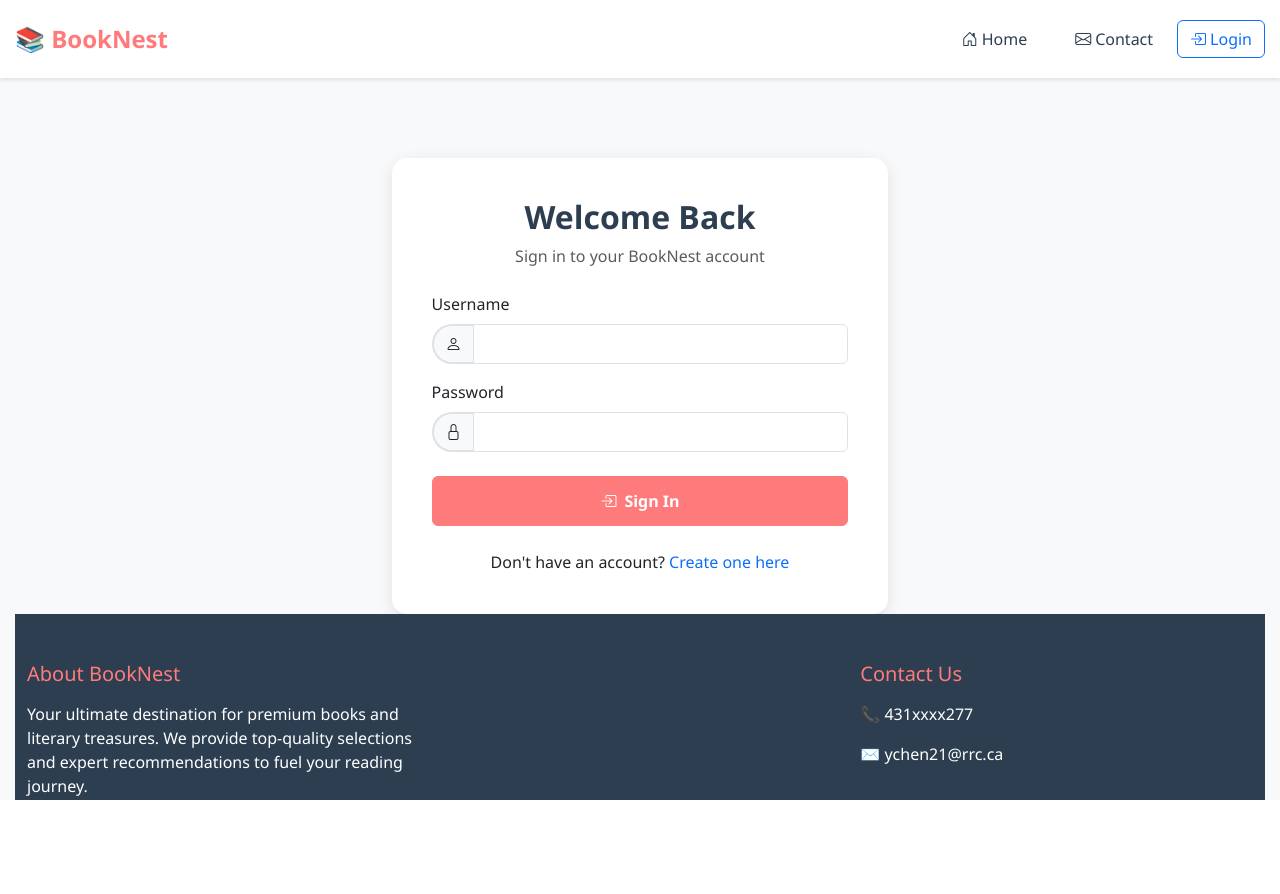
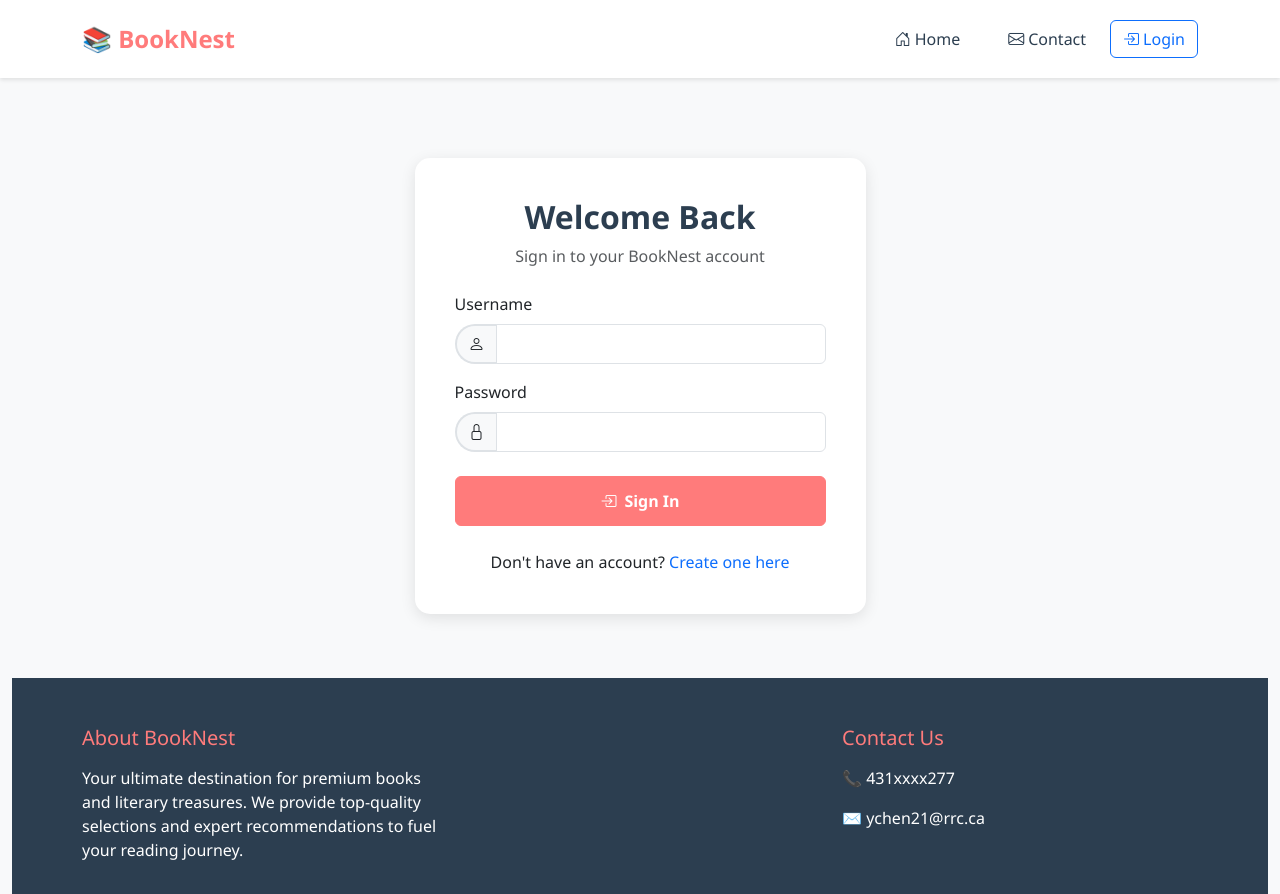
Before and after one commit to ychen21-rrc/booknest_cms, a PHP site: page /login.php in a window 1280 px wide. Before the commit the page ends 800 px from the top, so only its background shows below. Run offline with PHP 8.4, Linux system fonts and the light colour scheme.

Commit message:
Revert "update login.php and register.php ui"
This reverts commit 5551abe1303726cd576740ec5919fd4508fe325b.

```diff
--- a/styles.css
+++ b/styles.css
@@ -5,73 +5,15 @@
     --light-gray: #F8F9FA;
 }
 
-/* Page layout fix - ensure footer stays at bottom */
-html, body {
-    height: 100%;
-    margin: 0;
-    padding: 0;
-    /* Prevent horizontal scrolling */
-    overflow-x: hidden;
-    max-width: 100vw;
-}
-
 body {
     font-family: 'Segoe UI', Tahoma, Geneva, Verdana, sans-serif;
     background-color: var(--light-gray);
-    /* Use flexbox layout to keep footer at bottom */
-    display: flex;
-    flex-direction: column;
-    min-height: 100vh;
-    /* Ensure body doesn't exceed viewport width */
-    box-sizing: border-box;
-}
-
-/* Ensure main content area can stretch */
-.container-fluid {
-    flex: 1;
-    display: flex;
-    flex-direction: column;
-    /* Prevent content from extending beyond viewport */
-    max-width: 100vw;
-    box-sizing: border-box;
-    padding-left: 0;
-    padding-right: 0;
-}
-
-/* Content wrapper for login and register pages */
-.content-wrapper {
-    flex: 1;
-    display: flex;
-    flex-direction: column;
-    justify-content: center;
-    min-height: calc(100vh - 200px); /* Subtract approximate height of navbar and footer */
-    padding: 2rem 0;
-    width: 100%;
-    max-width: 100vw;
-    box-sizing: border-box;
-}
-
-/* Global container fixes to prevent horizontal overflow */
-.container, .container-fluid {
-    max-width: 100%;
-    box-sizing: border-box;
-    padding-left: 15px;
-    padding-right: 15px;
-}
-
-/* Ensure all rows don't exceed container width */
-.row {
-    margin-left: -15px;
-    margin-right: -15px;
-    max-width: calc(100% + 30px);
 }
 
 .navbar {
     background-color: white;
     box-shadow: 0 2px 4px rgba(0,0,0,0.1);
     padding: 1rem 0;
-    /* Ensure navbar doesn't participate in flex stretching */
-    flex-shrink: 0;
 }
 
 .navbar-brand {
@@ -348,15 +290,7 @@ body {
     background: var(--dark-blue);
     color: white;
     padding: 3rem 0 1rem;
-    /* Remove margin-top and use margin-top: auto for sticky footer */
-    margin-top: auto;
-    /* Ensure footer doesn't participate in flex stretching */
-    flex-shrink: 0;
-    /* Prevent footer from extending beyond viewport */
-    width: 100%;
-    max-width: 100vw;
-    box-sizing: border-box;
-    overflow-x: hidden;
+    margin-top: 4rem;
 }
 
 .footer h5 {
```
